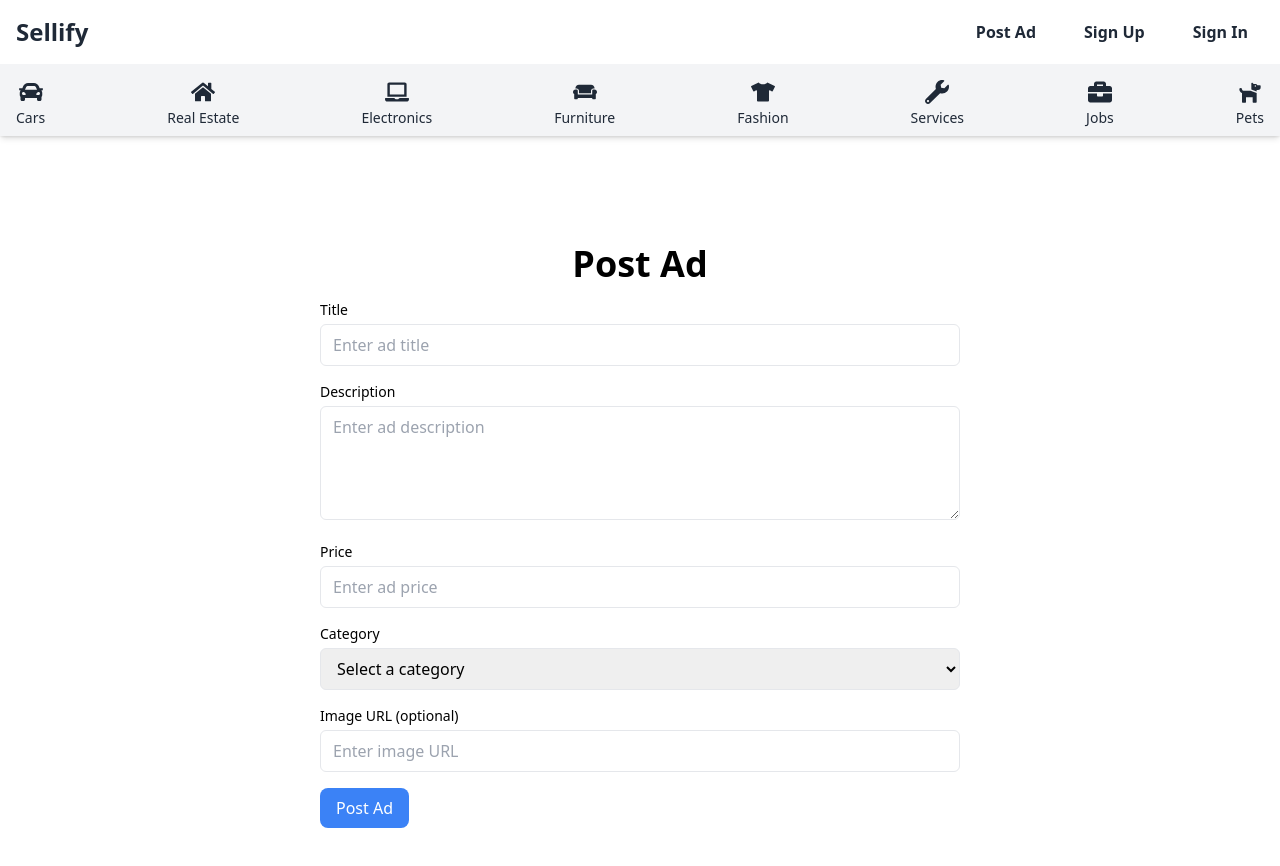
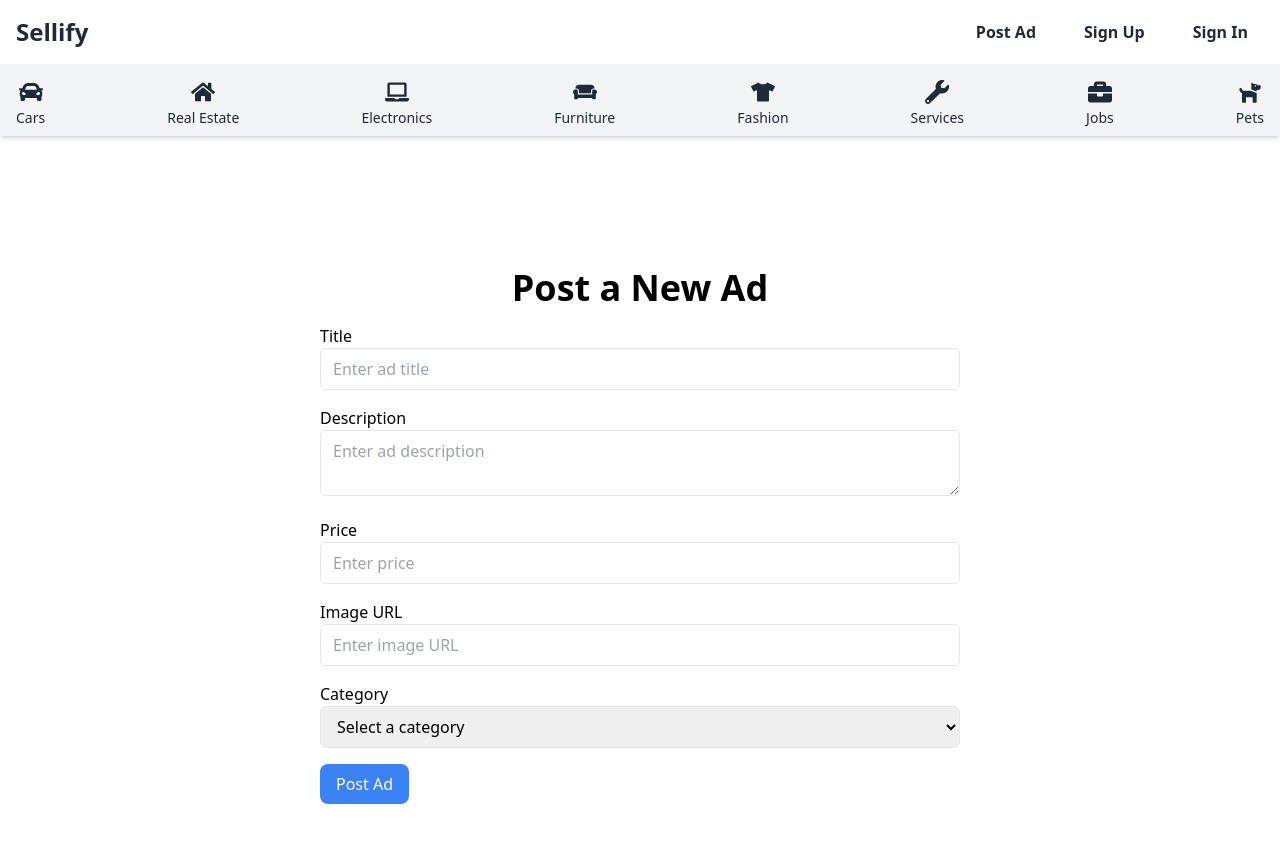
Before and after one commit to 3mp3r0rX/sellify, a Next.js app: page /post-ad in a window 1280 px wide. Shown: the top 866 px of the page. Built offline with nearby package versions, Linux system fonts and the light colour scheme.

Commit message:
i tryed to fixed catagory route.

```diff
--- a/app/api/ads/route.ts
+++ b/app/api/ads/route.ts
@@ -1,19 +1,25 @@
 import { prisma } from '@/lib/prisma';
 import { NextResponse } from 'next/server';
 
+// GET request to fetch ads, optionally filter by category
 export async function GET(request: Request) {
   try {
-    // Fetch all ads including the category field
+    const { searchParams } = new URL(request.url);
+    const category = searchParams.get('category'); // Get category from query params, if available
+
+    // Fetch ads, optionally filtered by category
     const ads = await prisma.ad.findMany({
+      where: category ? { category } : {}, // If category exists, filter by category
       select: {
         id: true,
         title: true,
         description: true,
         price: true,
         imageUrl: true,
-        category: true,  // Include the category in the response
+        category: true, // Include the category in the response
       },
     });
+
     return NextResponse.json(ads, { status: 200 });
   } catch (error) {
     console.error('Error fetching ads:', error);
@@ -21,6 +27,7 @@ export async function GET(request: Request) {
   }
 }
 
+// POST request to create a new ad
 export async function POST(request: Request) {
   try {
     const { title, description, price, imageUrl, category } = await request.json();
@@ -37,7 +44,7 @@ export async function POST(request: Request) {
         description,
         price,
         imageUrl: imageUrl || null,
-        category,  // Save the category in the database
+        category, // Save the category in the database
       },
     });
 
--- /dev/null
+++ b/app/categories/[category]/page.tsx
@@ -0,0 +1,13 @@
+// app/category/[category]/page.tsx
+import AdsByCategory from '@/app/components/AdsByCategory';
+import { useParams } from 'next/navigation';
+
+export default function CategoryPage() {
+  const { category } = useParams(); // Get the category from the URL
+
+  return (
+    <div className="container mx-auto px-4 py-8">
+      <AdsByCategory category={category} />
+    </div>
+  );
+}
--- /dev/null
+++ b/app/components/AdsByCategory.tsx
@@ -0,0 +1,42 @@
+// components/AdsByCategory.tsx
+'use client';
+import { useEffect, useState } from 'react';
+
+export default function AdsByCategory({ category }) {
+  const [ads, setAds] = useState([]);
+  const [error, setError] = useState('');
+
+  useEffect(() => {
+    const fetchAds = async () => {
+      try {
+        const res = await fetch(`/api/ads?category=${category}`);
+        if (res.ok) {
+          const data = await res.json();
+          setAds(data);
+        } else {
+          setError('Failed to fetch ads');
+        }
+      } catch (err) {
+        setError('Failed to fetch ads');
+      }
+    };
+    fetchAds();
+  }, [category]);
+
+  return (
+    <div>
+      <h1 className="text-4xl font-bold mb-4">Ads in {category}</h1>
+      {error && <p className="text-red-500">{error}</p>}
+      <div className="grid grid-cols-1 md:grid-cols-3 gap-4">
+        {ads.map((ad) => (
+          <div key={ad.id} className="p-4 border rounded">
+            <h2 className="text-2xl">{ad.title}</h2>
+            <p>{ad.description}</p>
+            <p>${ad.price}</p>
+            {ad.imageUrl && <img src={ad.imageUrl} alt={ad.title} />}
+          </div>
+        ))}
+      </div>
+    </div>
+  );
+}
--- a/app/post-ad/page.tsx
+++ b/app/post-ad/page.tsx
@@ -1,124 +1,81 @@
 'use client';
 
 import { useState } from 'react';
-
-// Define the categories
-const categories = [
-  { name: 'Cars', value: 'cars' },
-  { name: 'Real Estate', value: 'real-estate' },
-  { name: 'Electronics', value: 'electronics' },
-  { name: 'Furniture', value: 'furniture' },
-  { name: 'Fashion', value: 'fashion' },
-  { name: 'Services', value: 'services' },
-  { name: 'Jobs', value: 'jobs' },
-  { name: 'Pets', value: 'pets' },
-];
 
 export default function PostAdPage() {
   const [title, setTitle] = useState('');
   const [description, setDescription] = useState('');
   const [price, setPrice] = useState('');
   const [imageUrl, setImageUrl] = useState('');
-  const [category, setCategory] = useState('');
+  const [category, setCategory] = useState(''); // New state for category
   const [error, setError] = useState('');
   const [success, setSuccess] = useState('');
 
   const handleSubmit = async (e: React.FormEvent) => {
     e.preventDefault();
 
-    // Validate input
-    if (!title || !description || !price || !category) {
-      setError('Title, description, price, and category are required.');
+    // Basic validation
+    if (!title || !description || isNaN(Number(price)) || !category) {
+      setError('Please fill out all fields correctly.');
       return;
     }
 
-    // Convert price to number
-    const priceNumber = parseFloat(price);
-    if (isNaN(priceNumber)) {
-      setError('Price must be a valid number.');
-      return;
-    }
-
-    try {
     const res = await fetch('/api/ads', {
       method: 'POST',
       headers: { 'Content-Type': 'application/json' },
-        body: JSON.stringify({ title, description, price: priceNumber, imageUrl, category }),
+      body: JSON.stringify({ title, description, price: Number(price), imageUrl, category }),
     });
 
     if (res.ok) {
       setSuccess('Ad posted successfully!');
-        // Clear form fields
+      setError('');
+      // Optionally reset form fields
       setTitle('');
       setDescription('');
       setPrice('');
       setImageUrl('');
       setCategory('');
     } else {
-        const errorData = await res.json();
-        setError(errorData.error || 'Failed to post ad');
-      }
-    } catch (error) {
       setError('Failed to post ad');
+      setSuccess('');
     }
   };
 
   return (
     <div className="flex flex-col items-center justify-center min-h-screen py-2">
-      <h1 className="text-4xl font-bold mb-4">Post Ad</h1>
+      <h1 className="text-4xl font-bold mb-4">Post a New Ad</h1>
       <form onSubmit={handleSubmit} className="w-1/2">
         <div className="mb-4">
-          <label className="block text-sm font-medium mb-1">Title</label>
+          <label>Title</label>
           <input
             type="text"
             value={title}
             onChange={(e) => setTitle(e.target.value)}
             className="w-full px-3 py-2 border rounded-md"
             placeholder="Enter ad title"
-            required
           />
         </div>
         <div className="mb-4">
-          <label className="block text-sm font-medium mb-1">Description</label>
+          <label>Description</label>
           <textarea
             value={description}
             onChange={(e) => setDescription(e.target.value)}
             className="w-full px-3 py-2 border rounded-md"
             placeholder="Enter ad description"
-            rows={4}
-            required
           />
         </div>
         <div className="mb-4">
-          <label className="block text-sm font-medium mb-1">Price</label>
+          <label>Price</label>
           <input
             type="number"
-            step="0.01"
             value={price}
             onChange={(e) => setPrice(e.target.value)}
             className="w-full px-3 py-2 border rounded-md"
-            placeholder="Enter ad price"
-            required
+            placeholder="Enter price"
           />
         </div>
         <div className="mb-4">
-          <label className="block text-sm font-medium mb-1">Category</label>
-          <select
-            value={category}
-            onChange={(e) => setCategory(e.target.value)}
-            className="w-full px-3 py-2 border rounded-md"
-            required
-          >
-            <option value="" disabled>Select a category</option>
-            {categories.map((cat) => (
-              <option key={cat.value} value={cat.value}>
-                {cat.name}
-              </option>
-            ))}
-          </select>
-        </div>
-        <div className="mb-4">
-          <label className="block text-sm font-medium mb-1">Image URL (optional)</label>
+          <label>Image URL</label>
           <input
             type="text"
             value={imageUrl}
@@ -126,6 +83,20 @@ export default function PostAdPage() {
             className="w-full px-3 py-2 border rounded-md"
             placeholder="Enter image URL"
           />
+        </div>
+        <div className="mb-4">
+          <label>Category</label>
+          <select
+            value={category}
+            onChange={(e) => setCategory(e.target.value)}
+            className="w-full px-3 py-2 border rounded-md"
+          >
+            <option value="">Select a category</option>
+            <option value="cars">Cars</option>
+            <option value="real-estate">Real Estate</option>
+            <option value="pets">Pets</option>
+            {/* Add other categories as needed */}
+          </select>
         </div>
         {error && <p className="text-red-500 mb-4">{error}</p>}
         {success && <p className="text-green-500 mb-4">{success}</p>}
```
Also changed, not shown: app/ads/page.tsx (+38 -14 lines). Lines whose indentation alone changed are shown as unchanged.
